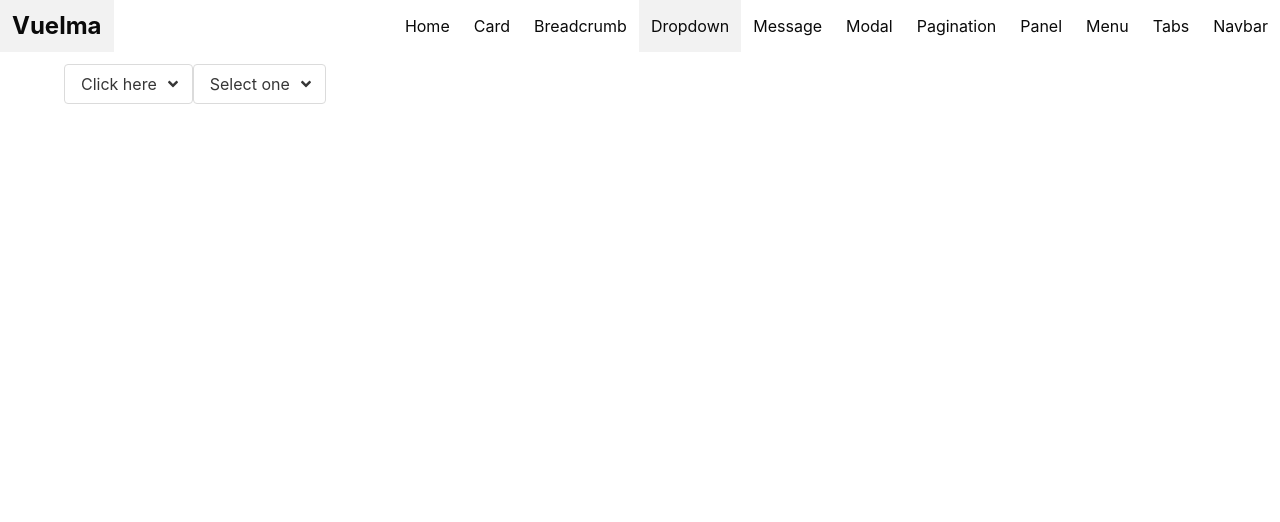
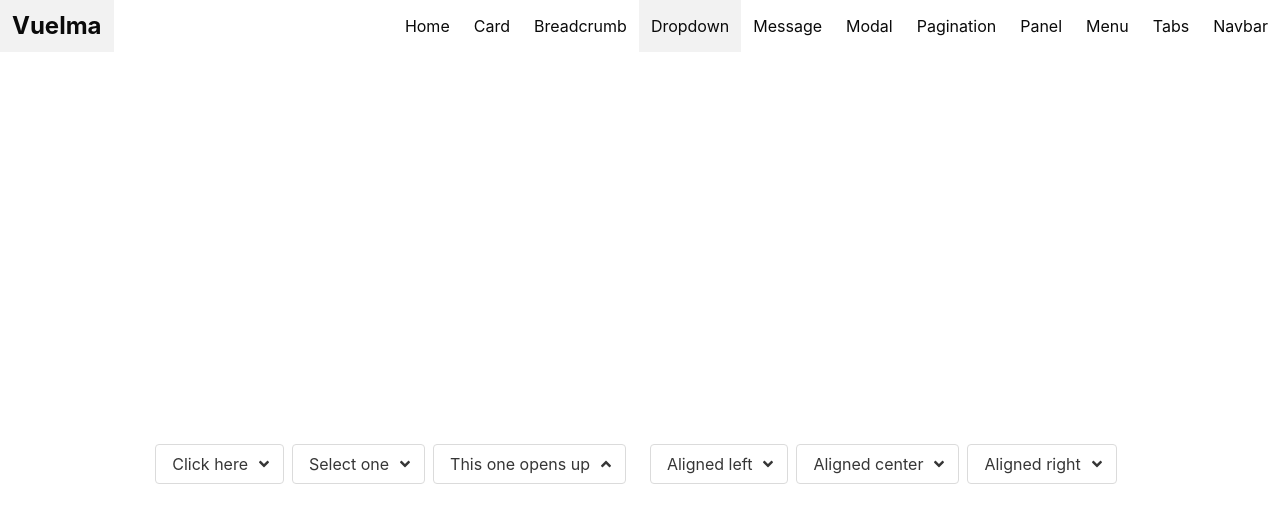
Before and after one commit to huuff/vuelma, a Vue app: page /dropdown in a window 1280 px wide. Shown: the top 522 px of the page. Built offline with nearby package versions, Linux system fonts and the light colour scheme.

Commit message:
showcasing dropdown

```diff
--- a/src/components/dropdown/BaseDropdown.vue
+++ b/src/components/dropdown/BaseDropdown.vue
@@ -43,7 +43,7 @@ import { faAngleDown, faAngleUp } from '@fortawesome/free-solid-svg-icons';
 library.add(faAngleDown);
 library.add(faAngleUp);
 
-import { alignment } from '@/types/alignment';
+import { Alignment } from '@/types/alignment';
 import { unwrapFragment } from '@/util/unwrap-fragment';
 import { DropdownItemData } from './dropdown-item-data';
 
@@ -57,7 +57,7 @@ const props = withDefaults(defineProps<{
   open?: boolean;
   activeItemId?: string;
   direction?: DropdownDirection;
-  alignment?: alignment;
+  alignment?: Alignment;
 }>(), {
   open: undefined,
   direction: "down",
--- a/src/components/dropdown/SelectorDropdown.vue
+++ b/src/components/dropdown/SelectorDropdown.vue
@@ -13,7 +13,7 @@
 <script setup lang="ts">
 import { toRef, useSlots, computed } from "vue";
 import BaseDropdown, { DropdownDirection } from "./BaseDropdown.vue";
-import { alignment } from '@/types/alignment';
+import { Alignment } from '@/types/alignment';
 import { useOptionalTwoWayBinding } from '@/composables/optional-two-way-binding';
 import { useCloseOnClickOutside } from '@/composables/close-on-click-outside';
 import DropdownItem, { DropdownItemProps } from '@/components/dropdown/DropdownItem.vue';
@@ -25,7 +25,7 @@ const props = withDefaults(defineProps<{
   open?: boolean;
   activeItemId?: string;
   direction?: DropdownDirection;
-  alignment?: alignment;
+  alignment?: Alignment;
 }>(), {
   open: undefined,
   direction: "down",
--- a/src/pages/ExampleDropdown.vue
+++ b/src/pages/ExampleDropdown.vue
@@ -1,5 +1,8 @@
 <template>
-<base-dropdown triggerText="Click here">
+<div class="hero is-fullheight">
+  <div class="hero-body">
+    <div class="mx-auto">
+      <base-dropdown triggerText="Click here" class="mr-2">
         <dropdown-item text="First"/>
         <p>You can insert <strong>any type of content</strong> within the dropdown menu.</p>
         <dropdown-item text="Third"/>
@@ -7,19 +10,37 @@
         <dropdown-item text="Fourth"/>
       </base-dropdown>
 
-<selector-dropdown triggerText="Select one">
+      <selector-dropdown triggerText="Select one" class="mr-2">
         <dropdown-item text="First"/>
-  <p>You can insert <strong>any type of content</strong> within the dropdown menu.</p>
+        <dropdown-item text="Second"/>
         <dropdown-item text="Third"/>
-  <dropdown-divider />
-  <dropdown-item text="Fourth"/>
       </selector-dropdown>
+
+      <base-dropdown triggerText="This one opens up" direction="up" class="mr-5">
+        <dropdown-item text="First"/>
+        <dropdown-item text="Second"/>
+        <dropdown-item text="Third"/>
+      </base-dropdown>
+
+      <base-dropdown v-for="alignment in alignmentArray"
+        :alignment="alignment"
+        :triggerText="`Aligned ${alignment}`"
+        :key="alignment"
+        class="mr-2"
+      >
+        <dropdown-item text="First"/>
+        <dropdown-item text="Second"/>
+        <dropdown-item text="Third"/>
+      </base-dropdown>
+    </div>
+  </div>
+</div>
 </template>
 
 <script setup lang="ts">
-// TODO: Showcase all variants!
 import BaseDropdown from '@/components/dropdown/BaseDropdown.vue';
 import DropdownItem from '@/components/dropdown/DropdownItem.vue';
 import DropdownDivider from '@/components/dropdown/DropdownDivider.vue';
 import SelectorDropdown from '@/components/dropdown/SelectorDropdown.vue';
+import { alignmentArray } from '@/types/alignment';
 </script>
--- a/src/types/alignment.ts
+++ b/src/types/alignment.ts
@@ -1 +1,3 @@
-export type alignment = "left" | "center" | "right";
+export type Alignment = "left" | "center" | "right";
+
+export const alignmentArray: Alignment[] = [ "left", "center", "right" ];
```
Also changed, not shown: src/util/unwrap-fragment.ts (+6 -2 lines), 1 other file (tests, documents, lock files or other folders). Lines whose indentation alone changed are shown as unchanged.
